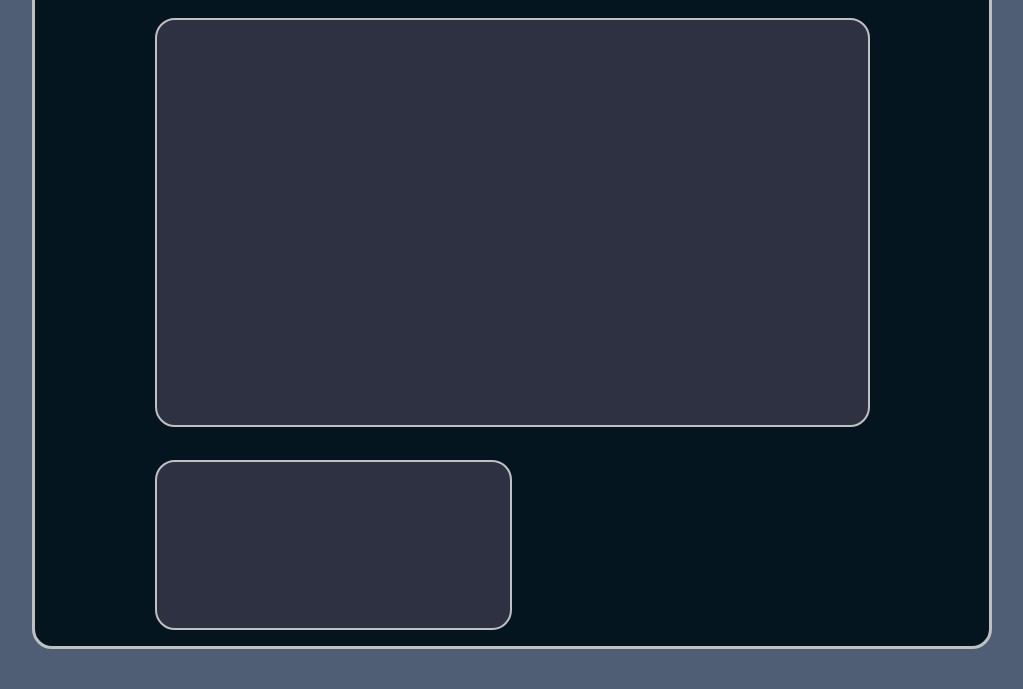
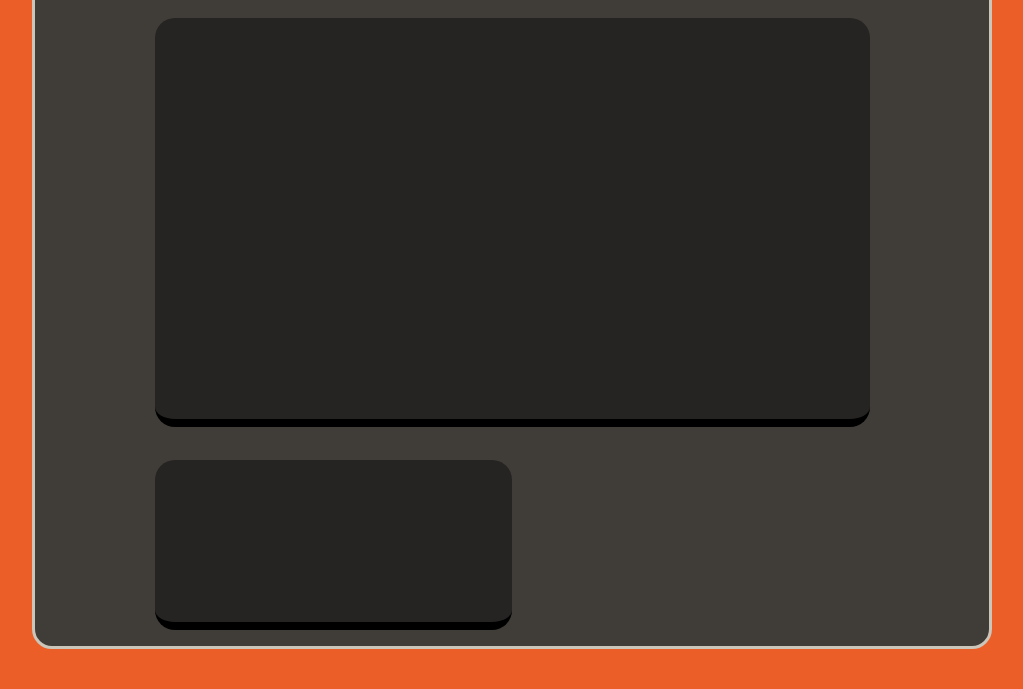
Before and after one commit to arthuurfm/wordy-whoppers, a plain HTML site: page public/pages/rooms/index.html in a window 1280 px wide. Shown: the part 111-800 px from the top of the page, without its empty margins (6-1029 px from the left). Drawn offline with Linux system fonts and the light colour scheme.

Commit message:
components

```diff
--- a/public/pages/rooms/styles.css
+++ b/public/pages/rooms/styles.css
@@ -5,18 +5,18 @@
 }
 
 body {
-  background-color: #4f5d75;
+  background-color: #eb5e28;
   width: 100%;
   height: 100vh;
   display: flex;
   align-items: center;
-  color: #fff;
+  color: #fffcf2;
   font-family: 'Jost', sans-serif;
 }
 
 body::selection {
-  background-color: #efd6ac;
-  color: #04151f;
+  background-color: #fffcf2;
+  color: #403d39;
 }
 
 .container {
@@ -24,9 +24,9 @@ body::selection {
   width: 75%;
   height: 90%;
   margin-left: 3%;
-  border: 3px solid #bfc0c0;
+  border: 3px solid #ccc5b9;
   border-radius: 20px;
-  background-color: #04151f;
+  background-color: #403d39;
 
   display: flex;
   flex-direction: column;
@@ -42,8 +42,8 @@ body::selection {
   width: 75%;
   height: 60%;
   border-radius: inherit;
-  border: 2px solid #bfc0c0;
-  background-color: #2d3142;
+  border-bottom: 8px solid #000;
+  background-color: #252422;
 }
 
 .low-content {
@@ -55,7 +55,7 @@ body::selection {
 .room-info {
   width: 50%;
   height: 100%;
-  background-color: #2d3142;
-  border: 2px solid #bfc0c0;
+  background-color: #252422;
+  border-bottom: 8px solid #000;
   border-radius: inherit;
 }
--- a/public/styles.css
+++ b/public/styles.css
@@ -1,4 +1,6 @@
 @import url('https://fonts.googleapis.com/css2?family=Honk&family=Jost:ital,wght@0,100..900;1,100..900&display=swap');
+
+@import url('./components/buttons/styles.css');
 
 * {
   margin: 0;
@@ -7,17 +9,17 @@
 }
 
 body {
-  background-color: #2d3142;
+  background-color: #eb5e28;
   width: 100%;
   height: 100vh;
   display: flex;
   align-items: center;
-  color: #ddd;
+  color: #fffcf2;
   font-family: 'Jost', sans-serif;
 }
 
 body::selection {
-  background-color: #ddd;
+  background-color: #fffcf2;
   color: #511c1c;
 }
 
@@ -26,9 +28,9 @@ body::selection {
   width: 75%;
   height: 90%;
   margin-left: 3%;
-  border: 5px solid #511c1c;
+  border: 5px solid #ccc5b9;
   border-radius: 20px;
-  background-color: #04151f;
+  background-color: #403d39;
 
   display: flex;
   flex-direction: column;
@@ -65,7 +67,7 @@ main {
   width: 60%;
   height: 100%;
   border-radius: inherit;
-  background-color: #2d3142;
+  background-color: #252422;
   display: flex;
   flex-direction: column;
   align-items: center;
@@ -81,9 +83,9 @@ main {
   padding: 12px 18px;
   font-size: 24px;
   font-family: 'Jost', sans-serif;
-  color: #ddd;
+  color: #fffcf2;
   outline: none;
-  background-color: #772929;
+  background-color: #403d39;
   border: 2px solid #aaa;
   border-radius: inherit;
 }
@@ -93,54 +95,15 @@ main {
 }
 
 .nickname input:focus {
-  background-color: #511c1c;
-  border-color: #ddd;
+  background-color: #252422;
+  border-color: #fffcf2;
 }
 
 .nickname .buttons {
   display: flex;
+  flex-direction: row;
   gap: 12px;
   border-radius: inherit;
-}
-
-.nickname button {
-  padding: 12px;
-  display: flex;
-  align-items: center;
-  justify-content: space-between;
-  font-size: 18px;
-  font-weight: bold;
-  border-radius: inherit;
-  border: none;
-  background-color: #ef8354;
-  cursor: pointer;
-  border-bottom: 4px solid #000;
-}
-
-.nickname button:hover {
-  background-color: #e3a85f;
-}
-
-.nickname button:last-child {
-  background-color: #5fa0a3;
-}
-
-.nickname button:last-child:hover {
-  background-color: #72c2c6;
-}
-
-.nickname button::before {
-  content: '';
-  display: inline-block;
-  width: 32px;
-  height: 32px;
-  margin-right: 8px;
-  background-image: url('./img/play-button.png');
-  background-size: cover;
-}
-
-.nickname button:last-child::before {
-  background-image: url('./img/house-door.png');
 }
 
 .rules {
```
Also changed, not shown: public/components/buttons/index.js (added, +9 -0 lines), public/components/buttons/styles.css (added, +39 -0 lines), public/index.html (+1 -2 lines), public/script.js (+6 -2 lines).
